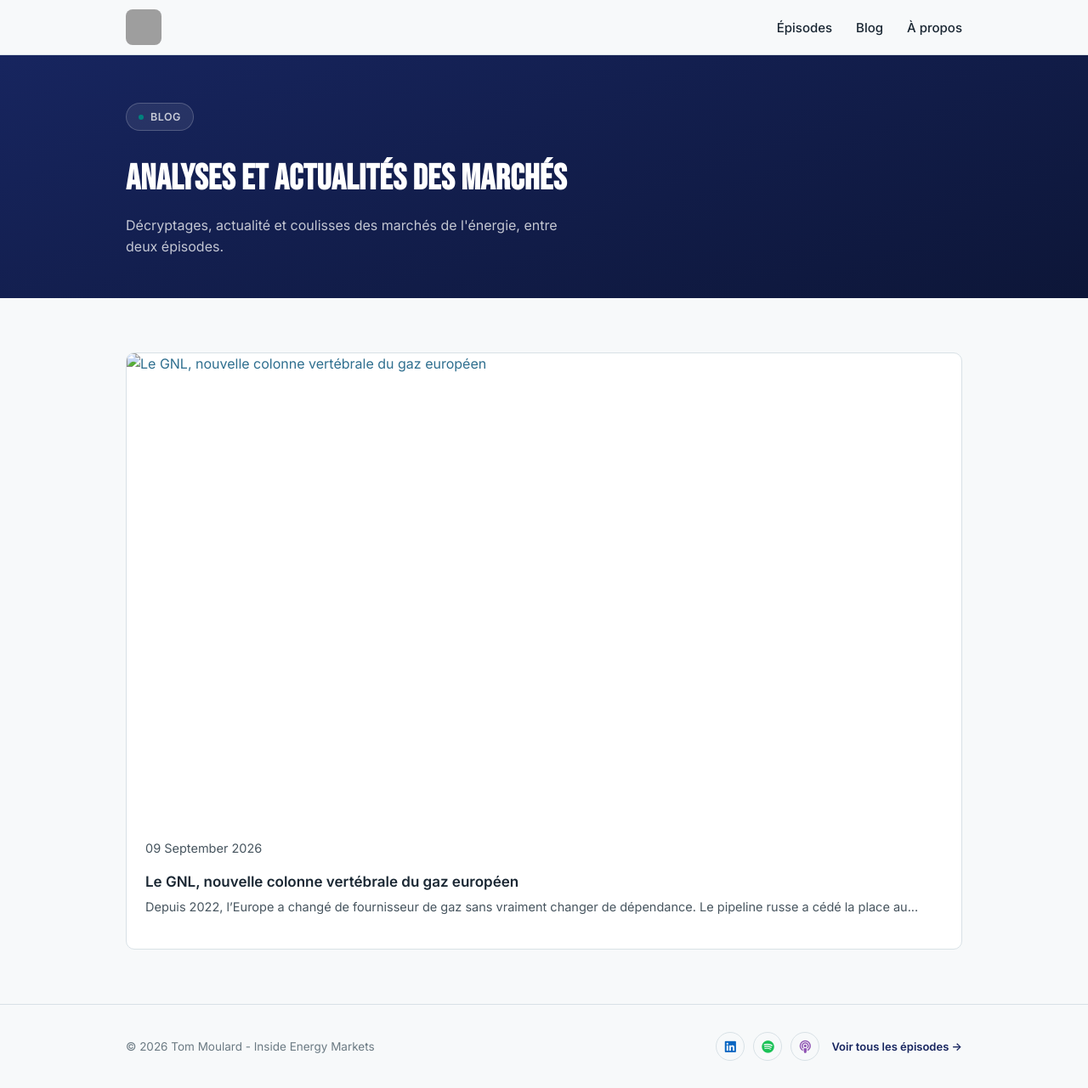
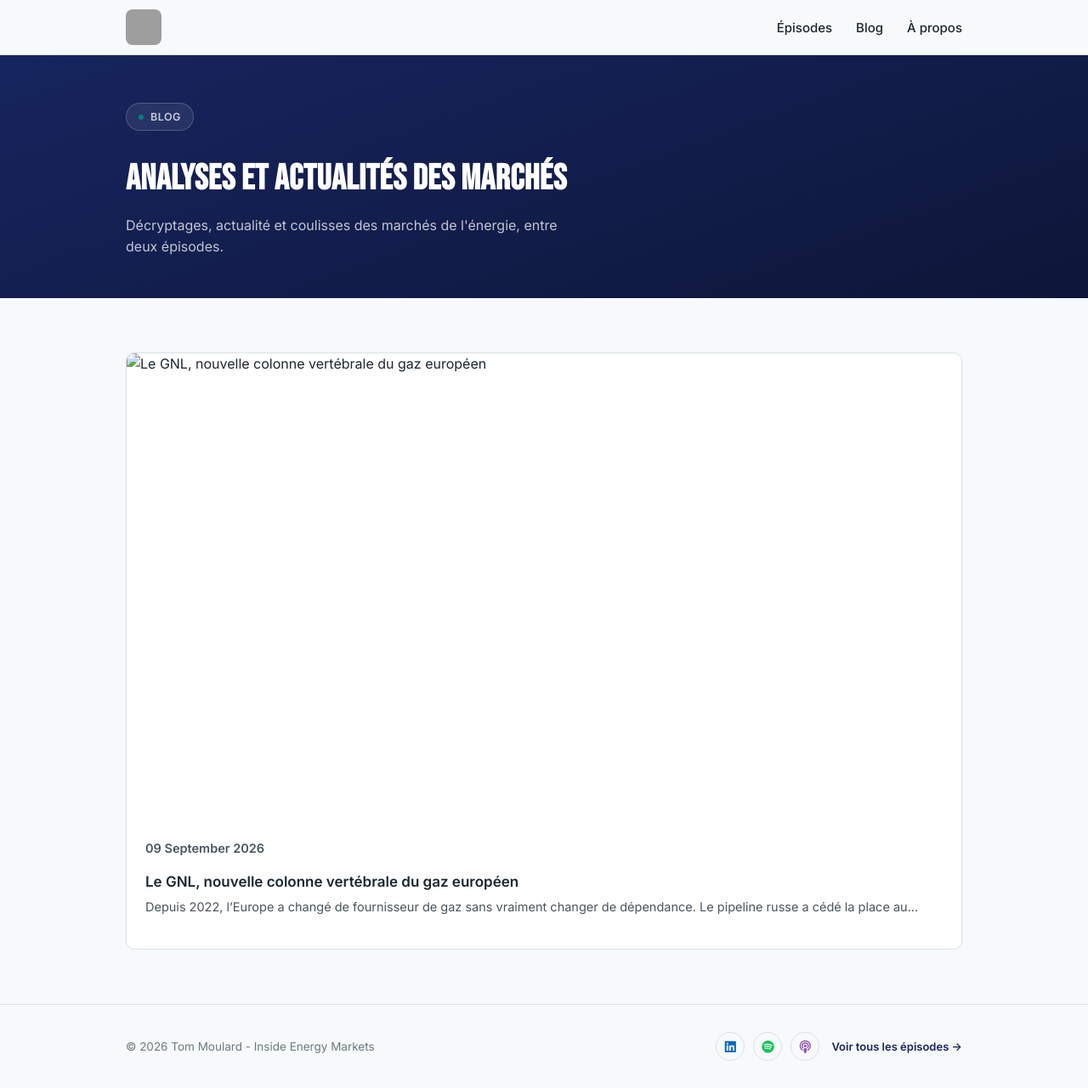
Before and after one commit to InsideEnergyMarkets/Inside-Energy-Markets, a Jekyll site: the page built from blog/index.html, in a window 1280 px wide and 1281 px high. Shown: the whole window at 85% size. Built offline with Jekyll 4.4.1, drawn with Linux system fonts in a browser that asks for light colours; grey boxes are pictures that could not be loaded.

Commit message:
Add styles for post cards and hero images

```diff
--- a/assets/css/style.css
+++ b/assets/css/style.css
@@ -736,3 +736,35 @@
     width: auto;
   }
 }
+.card--post {
+  display: block;
+  color: inherit;
+  text-decoration: none;
+}
+.card--post:hover {
+  text-decoration: none;
+}
+
+.post-card-date {
+  font-size: 12.5px;
+  color: #6b7a83;
+  margin: 0 0 6px;
+  font-weight: 600;
+}
+
+.post-hero-image {
+  max-width: 900px;
+  margin: -32px auto 0;
+  padding: 0 28px;
+}
+.post-hero-image img {
+  width: 100%;
+  border-radius: 12px;
+  box-shadow: 0 20px 50px rgba(23, 37, 95, 0.2);
+}
+
+@media (max-width: 760px) {
+  .post-hero-image {
+    margin-top: -20px;
+  }
+}
```
